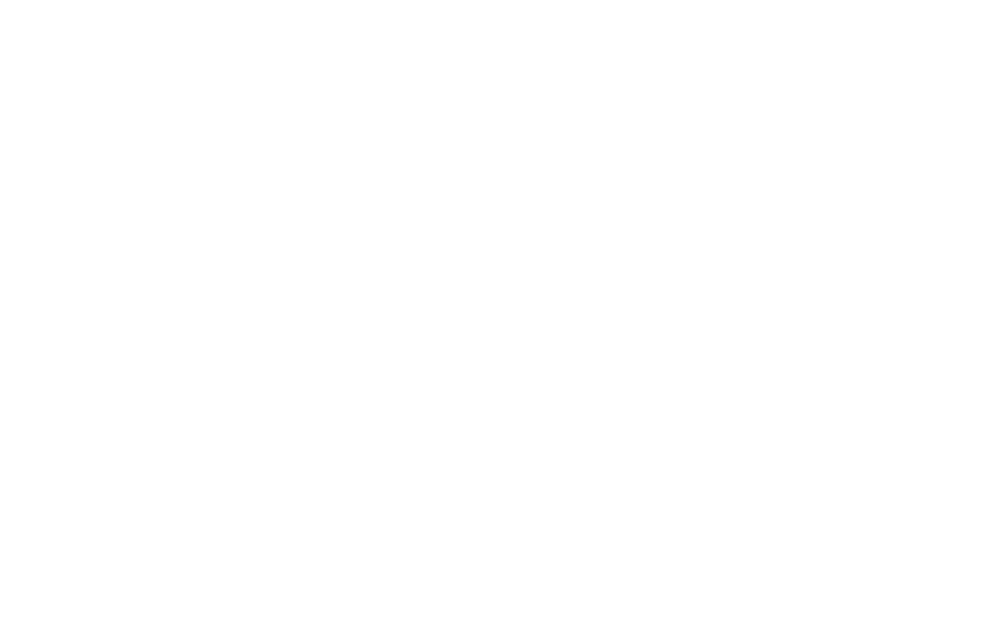
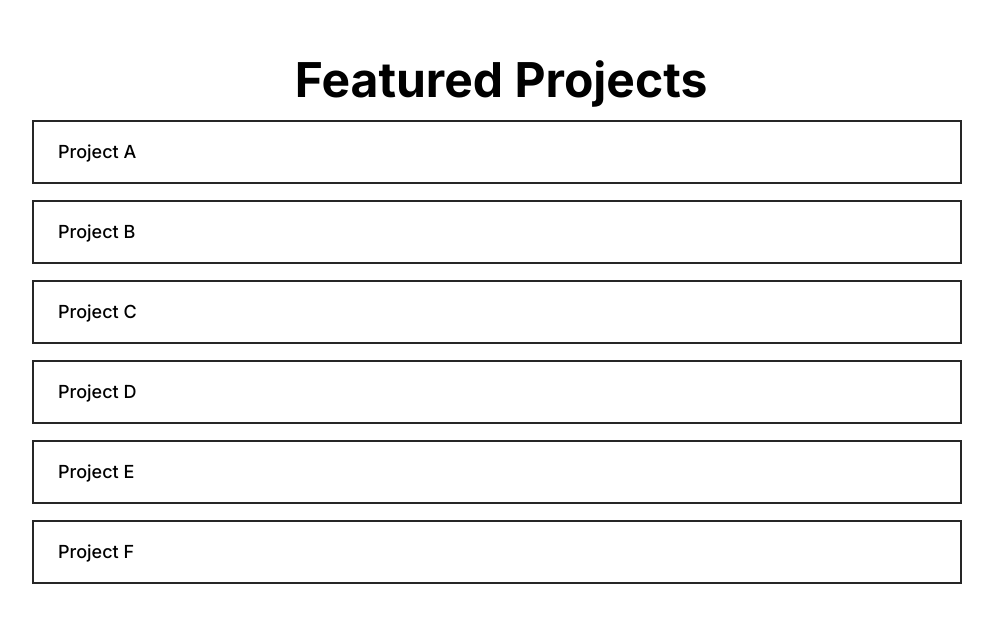
Before and after one commit to as9284/as-portfolio-v3, a React (Vite) app: page / in a window 1280 px wide. Shown: the part 888-1510 px from the top of the page, without its empty margins (139-1132 px from the left). Before the commit the page ends 800 px from the top, so only its background shows below. Built offline with nearby package versions, Linux system fonts and the light colour scheme.

Commit message:
Add projects section

```diff
--- a/src/components/Hero.jsx
+++ b/src/components/Hero.jsx
@@ -10,6 +10,7 @@
 import { FaFlutter } from "react-icons/fa6";
 import { IoLogoNodejs } from "react-icons/io";
 import { RiTailwindCssFill, RiTelegram2Fill } from "react-icons/ri";
+import { Link } from "react-scroll";
 
 export const Hero = () => {
   return (
@@ -31,12 +32,14 @@
 
         {/* Buttons Section */}
         <div className="w-full flex justify-center md:justify-start items-center gap-4">
+          <Link to="projects-section" smooth={true} duration={500}>
             <button className="holo-btn">
               <span className="relative flex items-center">
                 <FaStar />
               </span>
               My Projects
             </button>
+          </Link>
 
           <button className="holo-btn">
             <span className="relative flex items-center">
--- a/src/components/Projects.jsx
+++ b/src/components/Projects.jsx
@@ -1,20 +1,18 @@
 import React from "react";
+import projects from "../data/projects.json";
 
 export const Projects = () => {
   return (
     <>
-      <div className="w-full flex flex-col justify-center items-center md:items-start">
-        <h1 className="text-2xl md:text-3xl font-bold text-center md:text-left py-4">
+      <div className="w-full flex flex-col justify-center items-center">
+        <h1 className="text-4xl md:text-5xl font-bold text-center md:text-left py-4">
           Featured Projects
         </h1>
 
-        <div className="w-full max-h-[15rem] overflow-y-auto flex flex-col gap-4 pr-2">
-          {Array.from({ length: 6 }).map((_, index) => (
-            <div
-              key={index}
-              className="w-full md:w-3/4 flex items-center px-6 py-4 bg-transparent border-2 border-neutral-800 duration-200 cursor-pointer"
-            >
-              <h6 className="text-lg font-medium">Wirestorm Networks</h6>
+        <div className="w-full flex flex-col items-center gap-4 pr-2">
+          {projects.map((project) => (
+            <div key={project.id} className="holo-card">
+              <h6 className="text-lg font-medium">{project.name}</h6>
             </div>
           ))}
         </div>
--- /dev/null
+++ b/src/data/projects.json
@@ -0,0 +1,44 @@
+[
+  {
+    "id": 1,
+    "name": "Project A",
+    "description": "Description of Project A",
+    "technologies": ["JavaScript", "React", "Node.js"],
+    "url": ""
+  },
+  {
+    "id": 2,
+    "name": "Project B",
+    "description": "Description of Project B",
+    "technologies": ["Python", "Django"],
+    "url": ""
+  },
+  {
+    "id": 3,
+    "name": "Project C",
+    "description": "Description of Project C",
+    "technologies": ["Java", "Spring"],
+    "url": ""
+  },
+  {
+    "id": 4,
+    "name": "Project D",
+    "description": "Description of Project D",
+    "technologies": ["C#", ".NET"],
+    "url": ""
+  },
+  {
+    "id": 5,
+    "name": "Project E",
+    "description": "Description of Project E",
+    "technologies": ["PHP", "Laravel"],
+    "url": ""
+  },
+  {
+    "id": 6,
+    "name": "Project F",
+    "description": "Description of Project F",
+    "technologies": ["PHP", "Laravel"],
+    "url": ""
+  }
+]
--- a/src/index.css
+++ b/src/index.css
@@ -15,4 +15,8 @@
   .holo-btn {
     @apply bg-transparent relative inline-flex items-center gap-2 border-neutral-800 border-2 px-2 md:px-4 py-3 md:py-4 text-neutral-800 font-semibold text-base md:text-xl cursor-pointer leading-none align-middle duration-75 hover:bg-neutral-800 hover:text-neutral-200;
   }
+
+  .holo-card {
+    @apply w-full md:w-3/4 font-semibold flex items-center px-6 py-4 bg-transparent border-2 border-neutral-800 duration-75 cursor-pointer hover:bg-neutral-800 hover:text-neutral-200 hover:translate-y-2;
+  }
 }
--- a/src/pages/home.jsx
+++ b/src/pages/home.jsx
@@ -1,5 +1,6 @@
 import React from "react";
 import { Hero } from "../components/Hero";
+import { Projects } from "../components/Projects";
 
 export const Home = () => {
   return (
@@ -10,6 +11,9 @@
       </div>
 
       {/* Projects Section */}
+      <div id="projects-section" className="page-section">
+        <Projects />
+      </div>
     </>
   );
 };
```
Lines whose indentation alone changed are shown as unchanged.
